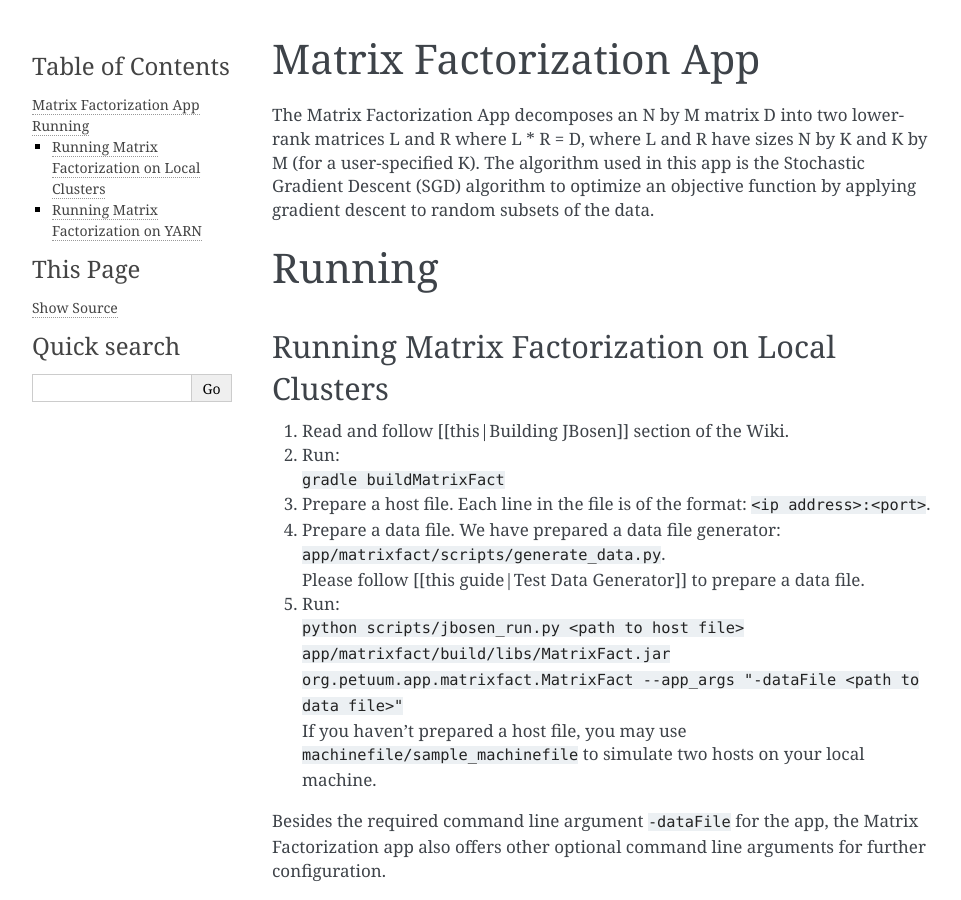
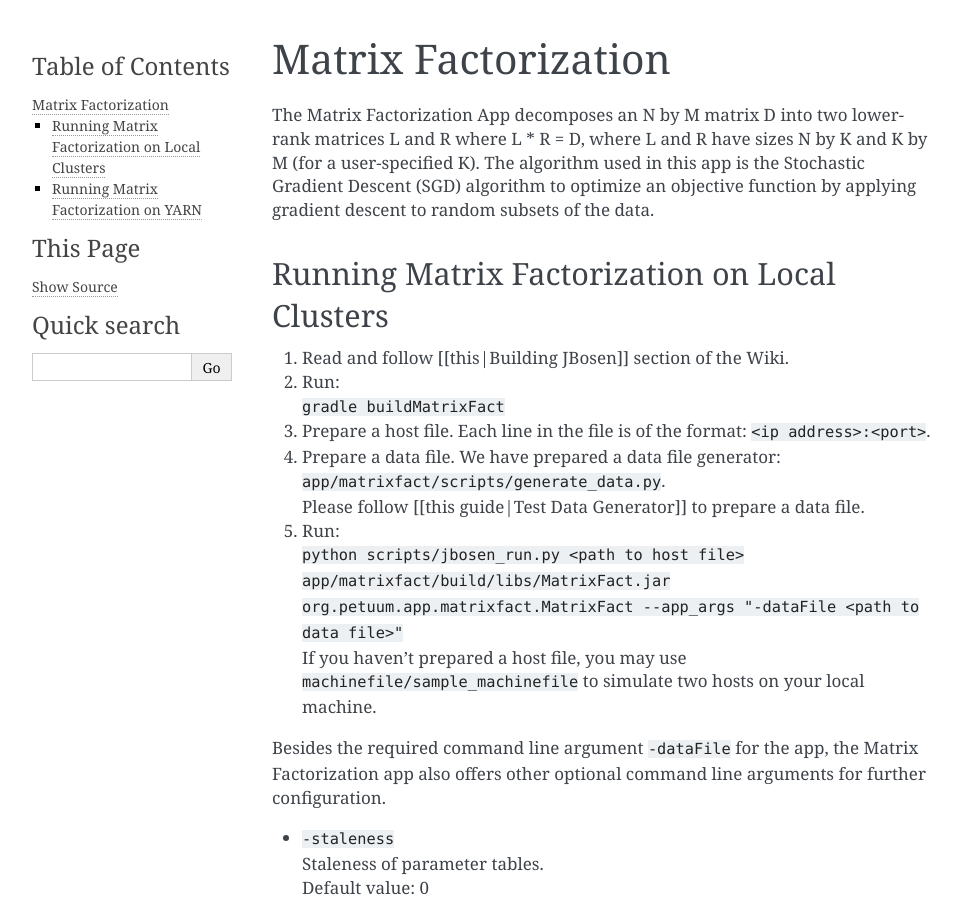
Before and after one commit to sailing-pmls/jbosen, a Sphinx documentation site: the page built from docs/matrix-fact.md, in a window 1280 px wide and 900 px high. Shown: the whole window, without its empty margins (148-1109 px from the left). Built offline with Sphinx 7.4.7, drawn with Linux system fonts in a browser that asks for light colours.

Commit message:
Update matrix-fact.md

```diff
--- a/docs/matrix-fact.md
+++ b/docs/matrix-fact.md
@@ -1,8 +1,8 @@
-## Matrix Factorization App ##
+# Matrix Factorization
+
 The Matrix Factorization App decomposes an N by M matrix D into two lower-rank matrices L and R where L * R = D, where L and R have sizes N by K and K by M (for a user-specified K). The algorithm used in this app is the Stochastic Gradient Descent (SGD) algorithm to optimize an objective function by applying gradient descent to random subsets of the data.
-## Running ##
 
-#### Running Matrix Factorization on Local Clusters ####
+## Running Matrix Factorization on Local Clusters
 1. Read and follow [[this|Building JBosen]] section of the Wiki.
 2. Run:
     `gradle buildMatrixFact`
@@ -48,7 +48,7 @@
 To use these, simply add them onto the --app_args argument. For example:
 `python scripts/jbosen_run.py ... --app_args "-dataFile <path to data file> -numEpoch 10 -staleness 0 ... -outputPrefix output"`.
 
-#### Running Matrix Factorization on YARN ####
+## Running Matrix Factorization on YARN
 
 1. Read and follow [[this|Building JBosen]] section of the Wiki.
 2. Read and follow the section above to make sure the Matrix Factorization app runs correctly on the local machine.
```
